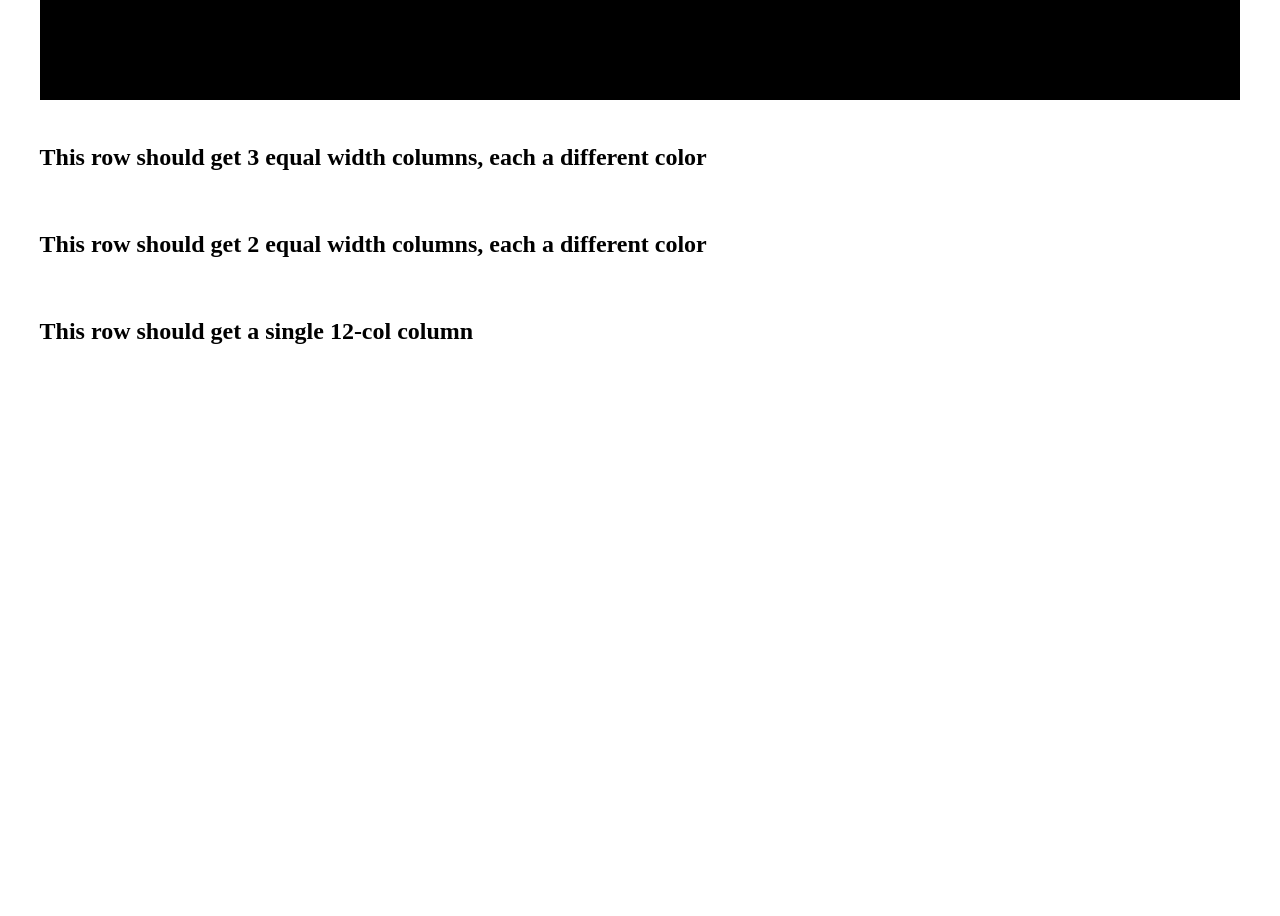
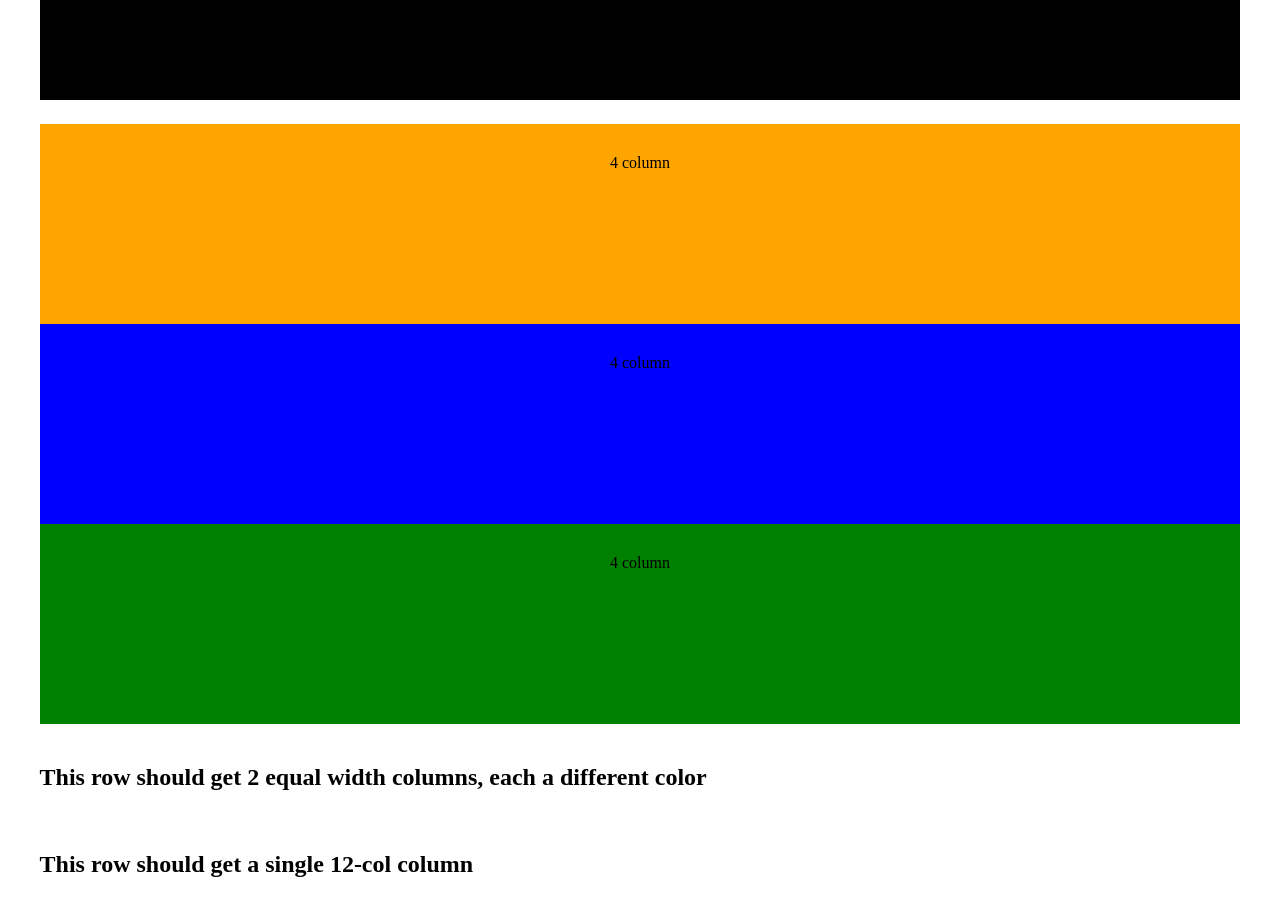
Before and after one commit to mikeyhavoc/flexbox-grid, a plain HTML site: page index.html in a window 1280 px wide. Shown: the part 820-1736 px from the top of the page. Before the commit the page ends 1204 px from the top, so only its background shows below. Drawn offline with Linux system fonts and the light colour scheme.

Commit message:
beginning the start of the 4 column section

```diff
--- a/index.html
+++ b/index.html
@@ -12,7 +12,7 @@
   <link rel="stylesheet" href="css/main.css" />
 </head>
 <body>
-  <main>
+  <main class="container">
 
     <div class="row">
       <div class="col-3">
@@ -30,7 +30,11 @@
     </div>
 
 
-    <div class="row"><h2>This row should get 3 equal width columns, each a different color</h2></div>
+    <div class="row">
+      <div class="box orange">4 column</div>
+      <div class="box blue">4 column</div>
+      <div class="box green">4 column</div>
+    </div>
 
     <div class="row"><h2>This row should get 2 equal width columns, each a different color</h2></div>
 
```
